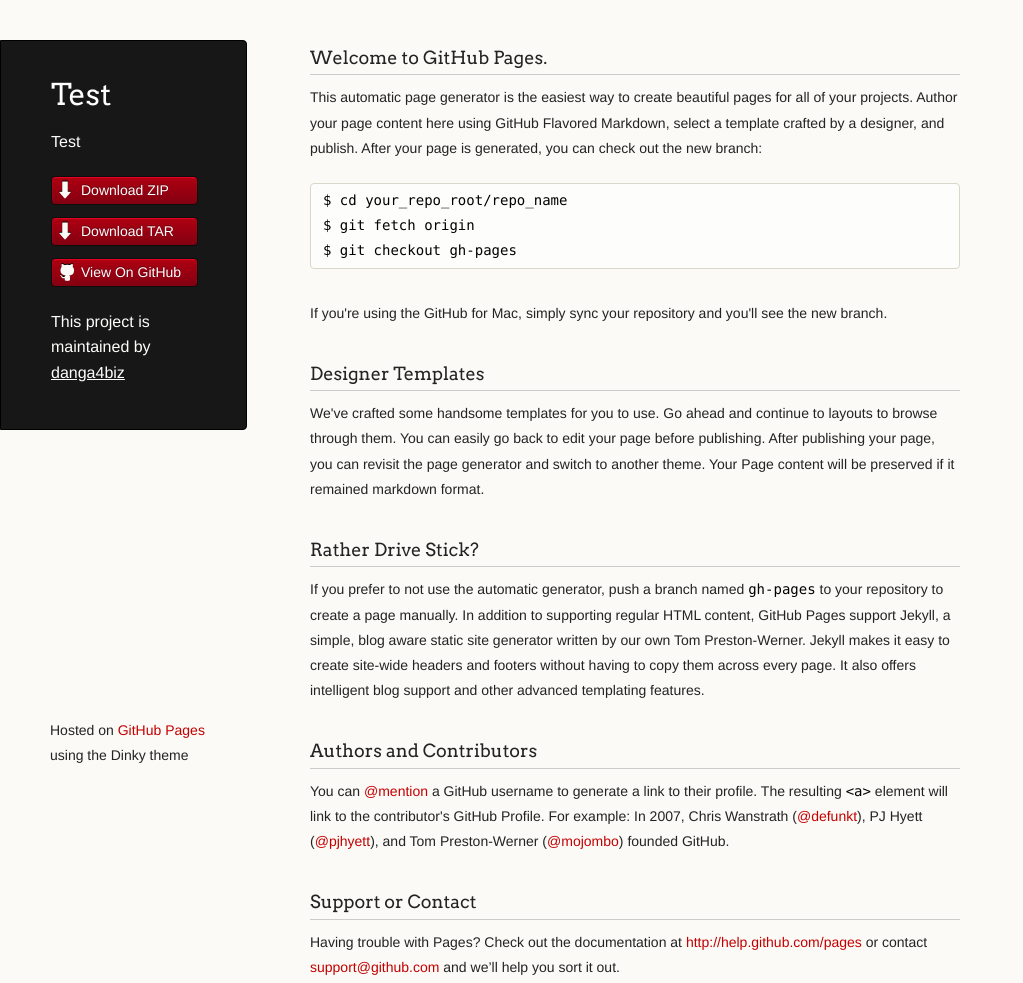
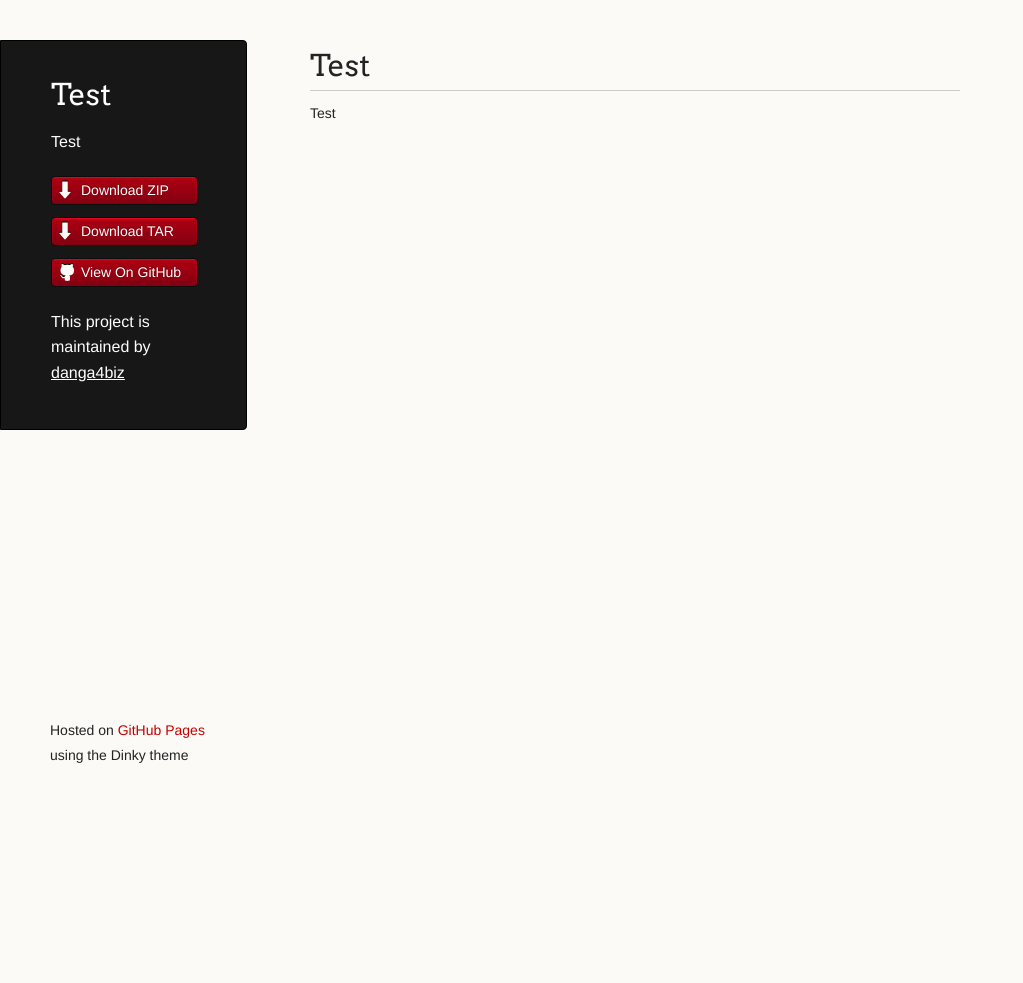
Before and after one commit to danga4biz/Test, a plain HTML site: page index.html in a window 1280 px wide. Shown: the whole page, without its empty margins (0-1023 px from the left). After the commit the page ends 800 px from the top, so only its background shows below. Drawn offline with Linux system fonts and the light colour scheme.

```diff
--- a/index.html
+++ b/index.html
@@ -30,37 +30,10 @@
 
       </header>
       <section>
-        <h3>
-<a id="welcome-to-github-pages" class="anchor" href="#welcome-to-github-pages" aria-hidden="true"><span class="octicon octicon-link"></span></a>Welcome to GitHub Pages.</h3>
+        <h1>
+<a id="test" class="anchor" href="#test" aria-hidden="true"><span class="octicon octicon-link"></span></a>Test</h1>
 
-<p>This automatic page generator is the easiest way to create beautiful pages for all of your projects. Author your page content here using GitHub Flavored Markdown, select a template crafted by a designer, and publish. After your page is generated, you can check out the new branch:</p>
-
-<pre><code>$ cd your_repo_root/repo_name
-$ git fetch origin
-$ git checkout gh-pages
-</code></pre>
-
-<p>If you're using the GitHub for Mac, simply sync your repository and you'll see the new branch.</p>
-
-<h3>
-<a id="designer-templates" class="anchor" href="#designer-templates" aria-hidden="true"><span class="octicon octicon-link"></span></a>Designer Templates</h3>
-
-<p>We've crafted some handsome templates for you to use. Go ahead and continue to layouts to browse through them. You can easily go back to edit your page before publishing. After publishing your page, you can revisit the page generator and switch to another theme. Your Page content will be preserved if it remained markdown format.</p>
-
-<h3>
-<a id="rather-drive-stick" class="anchor" href="#rather-drive-stick" aria-hidden="true"><span class="octicon octicon-link"></span></a>Rather Drive Stick?</h3>
-
-<p>If you prefer to not use the automatic generator, push a branch named <code>gh-pages</code> to your repository to create a page manually. In addition to supporting regular HTML content, GitHub Pages support Jekyll, a simple, blog aware static site generator written by our own Tom Preston-Werner. Jekyll makes it easy to create site-wide headers and footers without having to copy them across every page. It also offers intelligent blog support and other advanced templating features.</p>
-
-<h3>
-<a id="authors-and-contributors" class="anchor" href="#authors-and-contributors" aria-hidden="true"><span class="octicon octicon-link"></span></a>Authors and Contributors</h3>
-
-<p>You can <a href="https://github.com/blog/821" class="user-mention">@mention</a> a GitHub username to generate a link to their profile. The resulting <code>&lt;a&gt;</code> element will link to the contributor's GitHub Profile. For example: In 2007, Chris Wanstrath (<a href="https://github.com/defunkt" class="user-mention">@defunkt</a>), PJ Hyett (<a href="https://github.com/pjhyett" class="user-mention">@pjhyett</a>), and Tom Preston-Werner (<a href="https://github.com/mojombo" class="user-mention">@mojombo</a>) founded GitHub.</p>
-
-<h3>
-<a id="support-or-contact" class="anchor" href="#support-or-contact" aria-hidden="true"><span class="octicon octicon-link"></span></a>Support or Contact</h3>
-
-<p>Having trouble with Pages? Check out the documentation at <a href="http://help.github.com/pages">http://help.github.com/pages</a> or contact <a href="mailto:support@github.com">support@github.com</a> and we’ll help you sort it out.</p>
+<p>Test</p>
       </section>
       <footer>
         <p><small>Hosted on <a href="http://pages.github.com">GitHub Pages</a> using the Dinky theme</small></p>
```
Also changed, not shown: params.json (+1 -1 lines).
